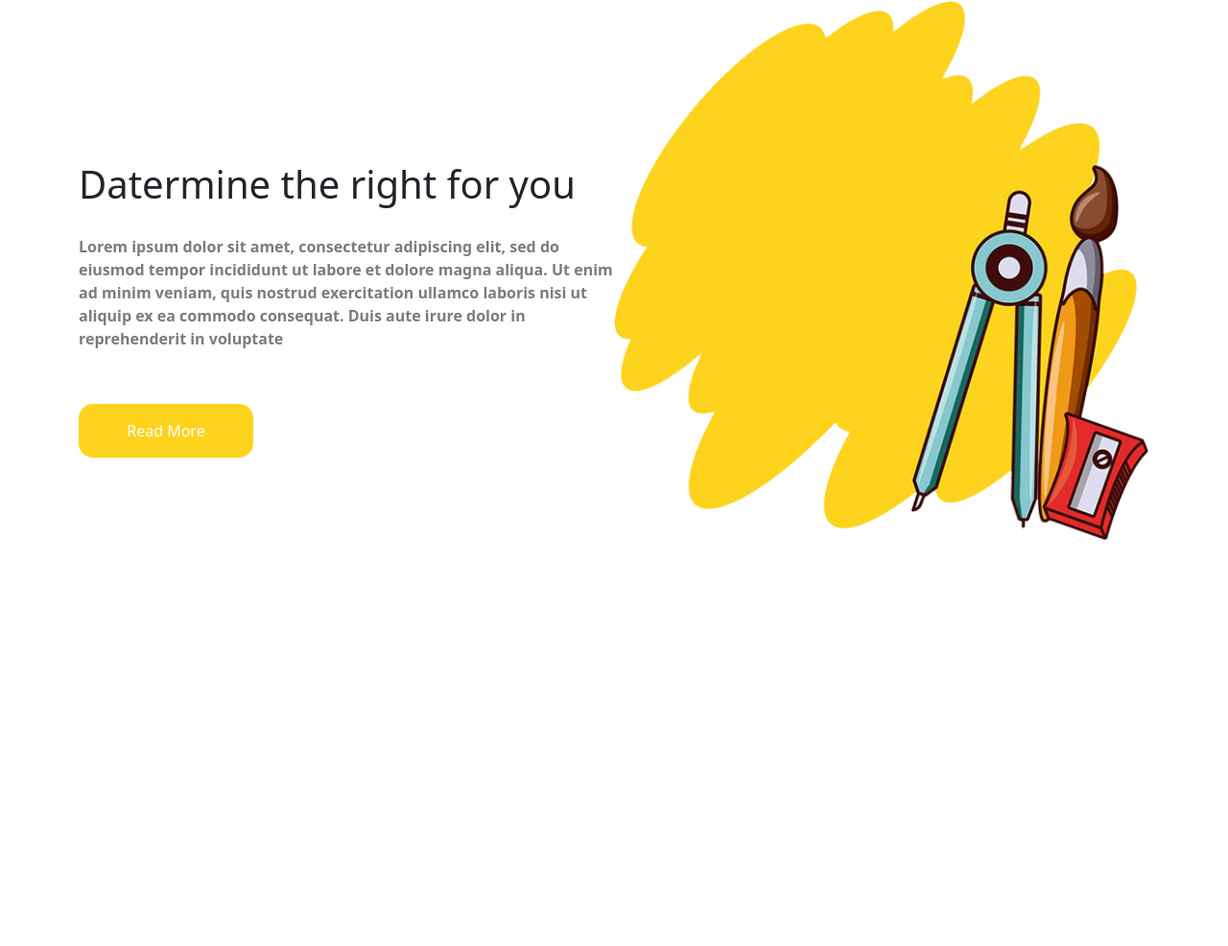
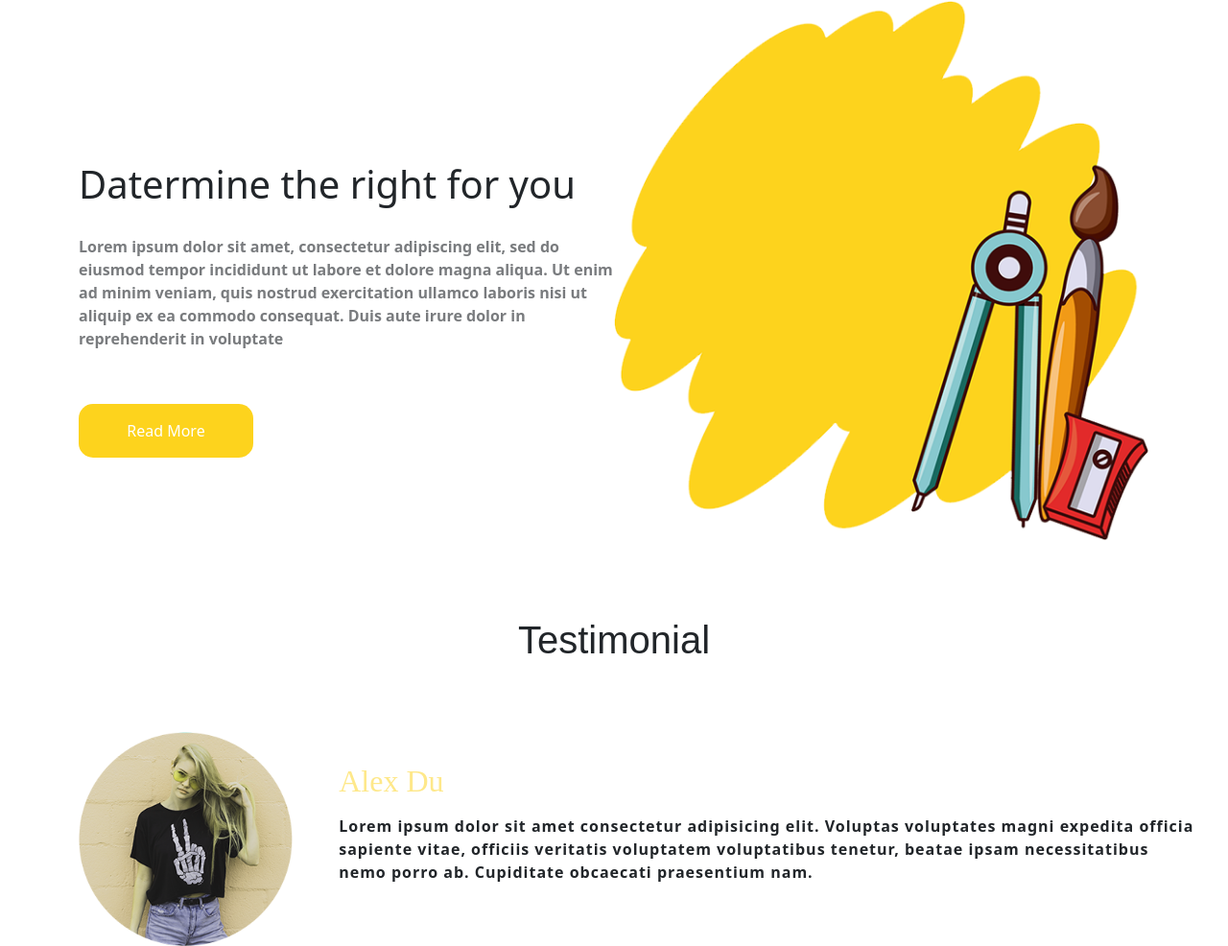
Before and after one commit to SSaidakbar/ABOUT, a plain HTML site: page index.html in a window 1280 px wide. Shown: the part 1904-2890 px from the top of the page at 96% size. Before the commit the page ends 2467 px from the top, so only its background shows below. Drawn offline with nearby package versions, Linux system fonts and the light colour scheme.

Commit message:
first commit

```diff
--- a/css/stayle.css
+++ b/css/stayle.css
@@ -76,3 +76,36 @@ img{
     padding-top: 1rem;
     border-radius: 15px;
 }
+.contact h2{
+    text-align: center;
+    font-family: Arial, Helvetica, sans-serif;
+    font-size: 2.5rem;
+    font-weight: 200;
+    margin-top: 5rem;
+}
+.contact__title{
+    width: 100%;
+    height: 100%;
+    display: grid;
+    grid-template-columns: 20% 80%;
+    gap: 3rem;
+}
+.contact__iteam{
+    margin-top: 6rem;
+}
+.contact__img{
+    margin-top: 4rem;
+}
+
+.contact__iteam h3{
+    color: #FEE88A;
+    font-family: serif;
+    font-size: 2rem;
+    margin-bottom: 1rem;
+}
+.contact__iteam p{
+    font-family: system-ui, -apple-system, BlinkMacSystemFont, 'Segoe UI', Roboto, Oxygen, Ubuntu, Cantarell, 'Open Sans', 'Helvetica Neue', sans-serif;
+    font-weight: 900;
+    letter-spacing: 1px;
+
+}
--- a/index.html
+++ b/index.html
@@ -66,5 +66,19 @@
             </div>
         </div>
     </div>
+    <div class="contact">
+        <div class="container">
+                <h2>Testimonial</h2>
+                <div class="contact__title">
+                    <div class="contact__img">
+                        <img src="/images/client.png" alt="">
+                    </div>
+                    <div class="contact__iteam">
+                        <h3>Alex Du</h3>
+                        <p>Lorem ipsum dolor sit amet consectetur adipisicing elit. Voluptas voluptates magni expedita officia sapiente vitae, officiis veritatis voluptatem voluptatibus tenetur, beatae ipsam necessitatibus nemo porro ab. Cupiditate obcaecati praesentium nam.</p>
+                    </div>
+                </div>
+        </div>
+    </div>
 </body>
 </html>
```
